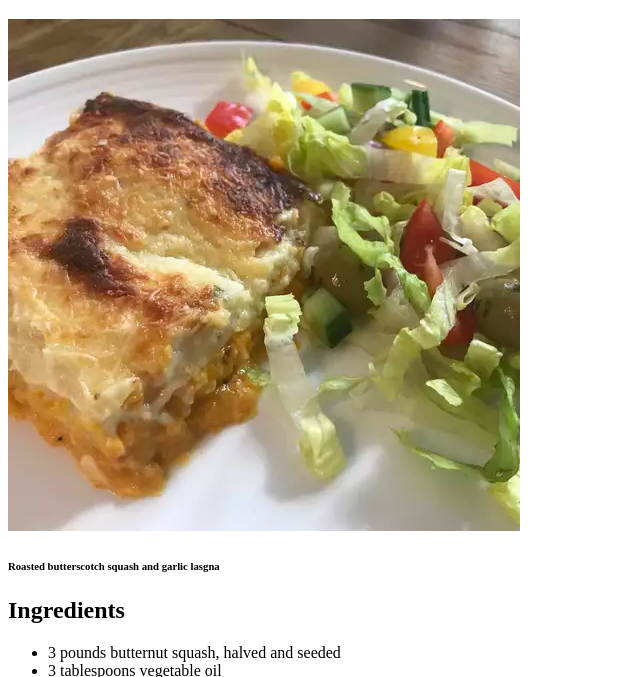
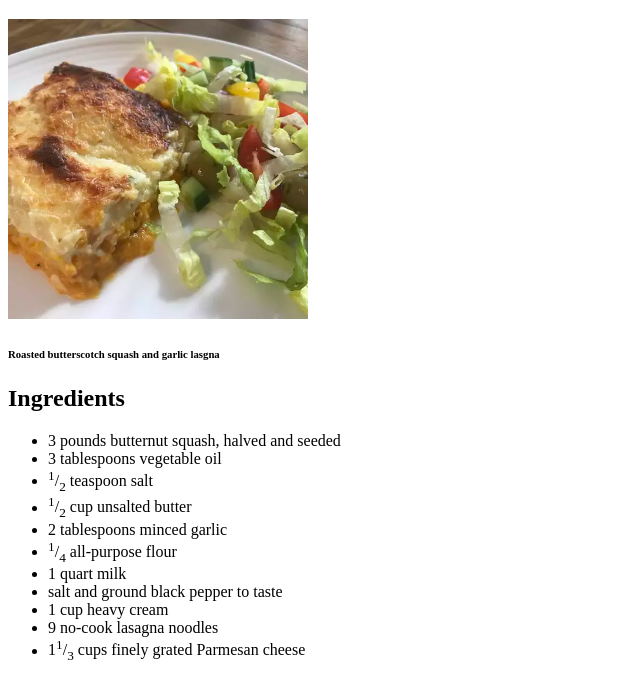
Before and after one commit to chinmayarpit/odin-recipes, a plain HTML site: page recipes/lasgna.html in a window 1280 px wide. Shown: the part 61-738 px from the top of the page, without its empty margins (0-640 px from the left). Drawn offline with Linux system fonts and the light colour scheme.

Commit message:
Add height and width attributes to images
Added height and width attributes for images. ima-
ges should now be fixed size for all pages.

```diff
--- a/recipes/lasgna.html
+++ b/recipes/lasgna.html
@@ -9,7 +9,7 @@
             Lasgna Recipe
         </h1>
         <img src="../img/vegetarian-lasgna.png" alt="Photo of roasted butterscotch squash and garlic Lasgna. It is cruchy pie looking dish
-            with diced vegetable on the side.">
+            with diced vegetable on the side." width="300" height="300">
             <h6>Roasted butterscotch squash and garlic lasgna</h6>
         <h2>Ingredients</h2>
         <ul>
```
Also changed, not shown: recipes/vegetarian-chilli.html (+1 -1 lines).
